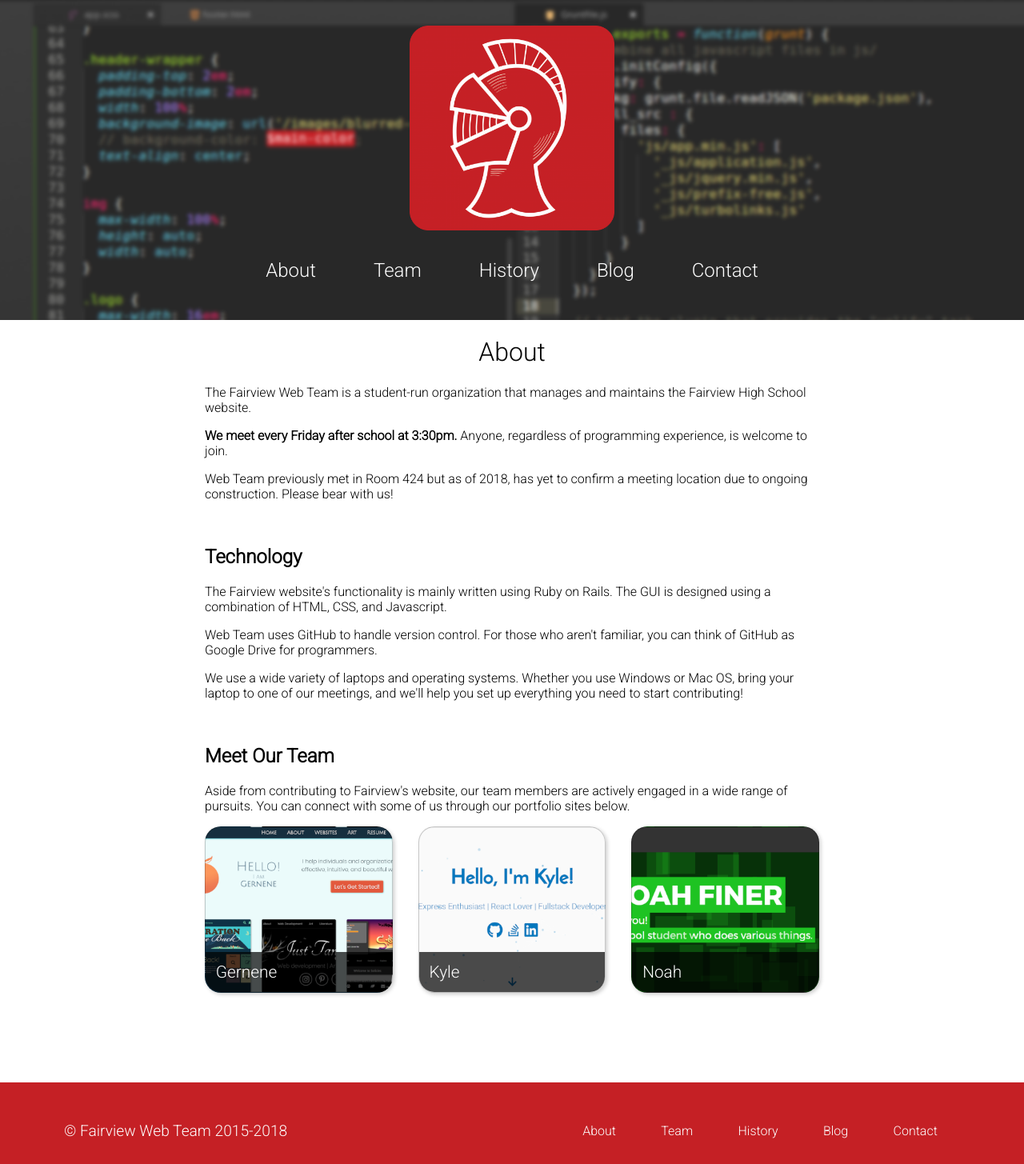
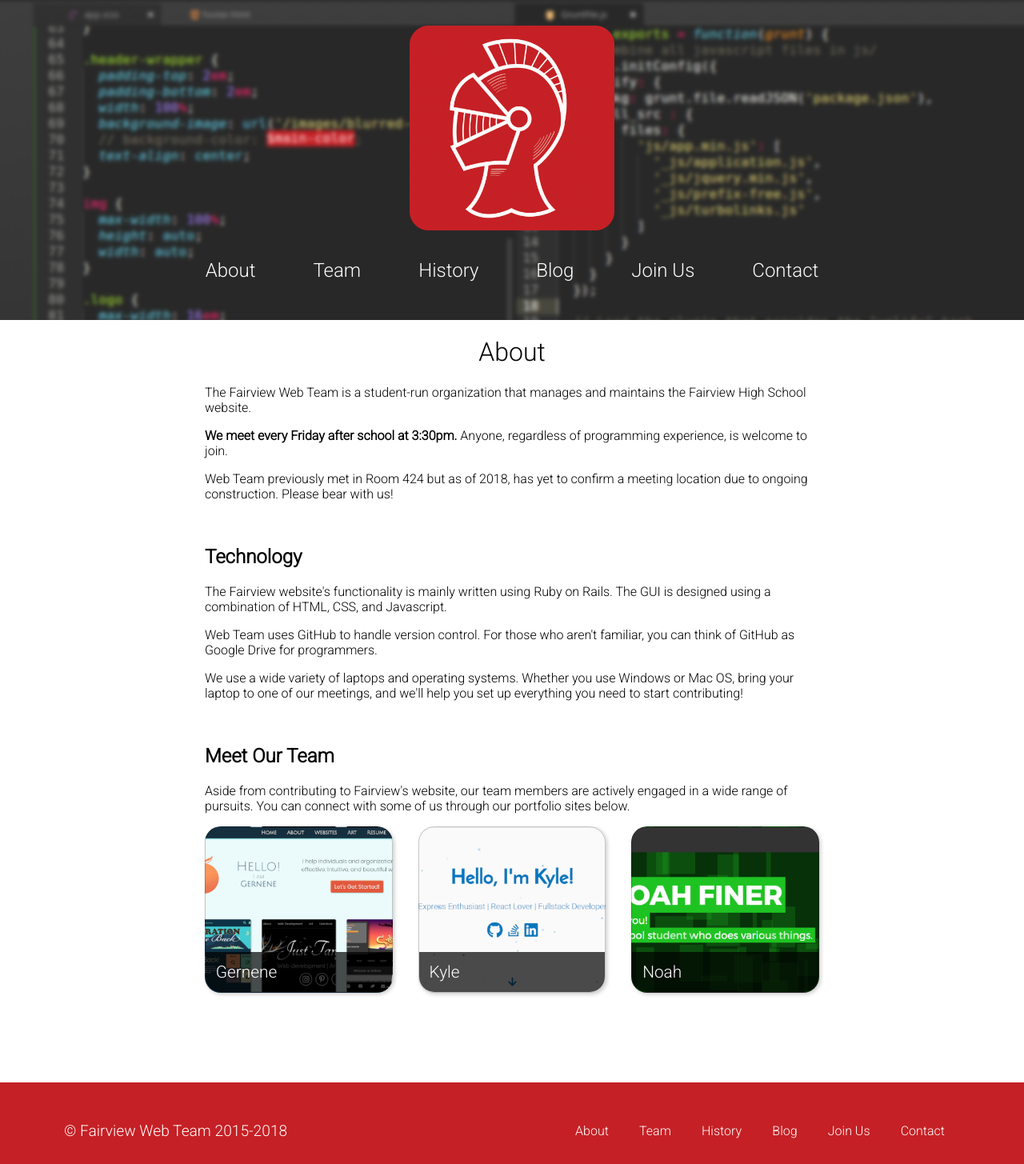
Before and after one commit to edwardwawrzynek/fairviewhs.github.io, a Jekyll site: the page built from index.html, in a window 1280 px wide. Shown: the whole page at 80% size. Built offline with Jekyll 4.4.1, drawn with Linux system fonts in a browser that asks for light colours.

Commit message:
Add join page to nav

```diff
--- a/_includes/footer.html
+++ b/_includes/footer.html
@@ -7,6 +7,7 @@
         <li><a href="/team/">Team</a></li>
         <li><a href="/history/">History</a></li>
         <li><a href="/blog/">Blog</a></li>
+        <li><a href="/join/">Join Us</a></li>
         <li><a href="/contact/">Contact</a></li>
       </ul>
     </nav>
--- a/_includes/header.html
+++ b/_includes/header.html
@@ -16,6 +16,7 @@
           <li><a href="/team/">Team</a></li>
           <li><a href="/history/">History</a></li>
           <li><a href="/blog/">Blog</a></li>
+          <li><a href="/join/">Join Us</a></li>
           <li><a href="/contact/">Contact</a></li>
         </ul>
       </nav>
```
